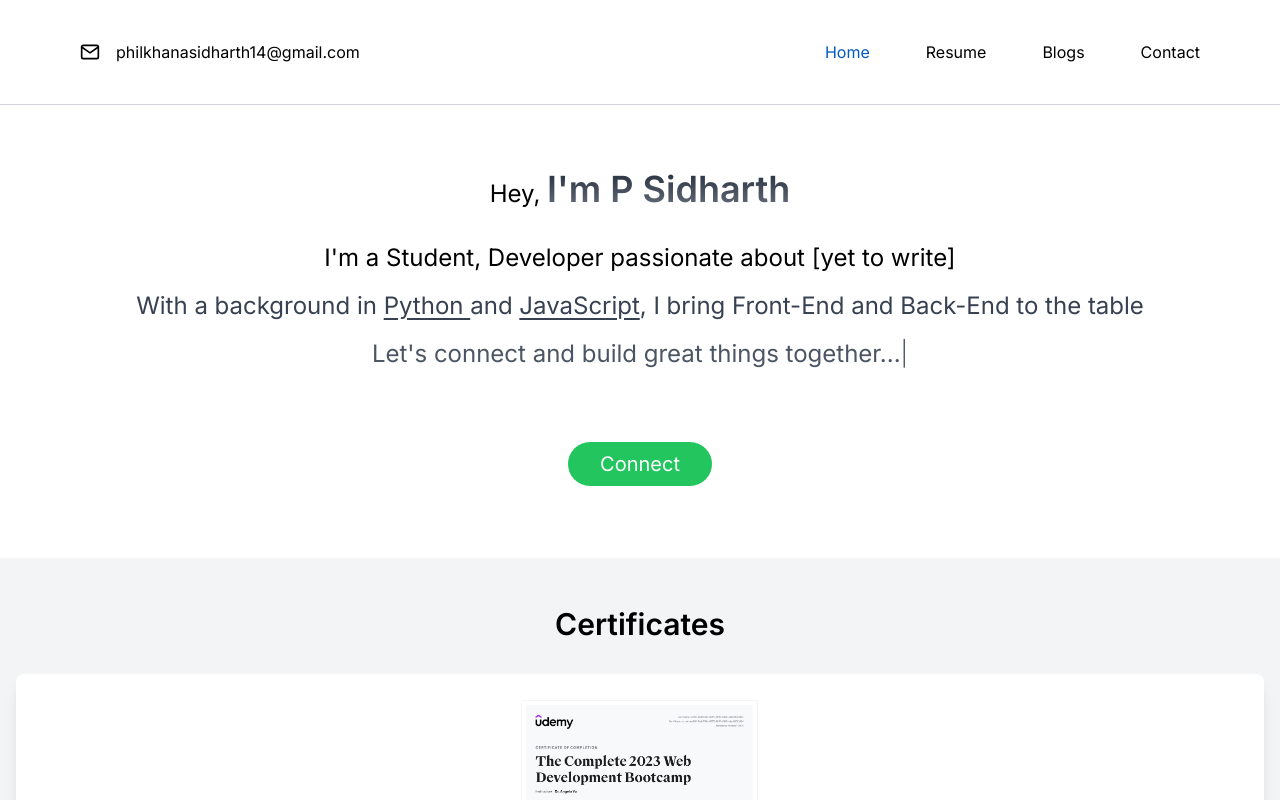
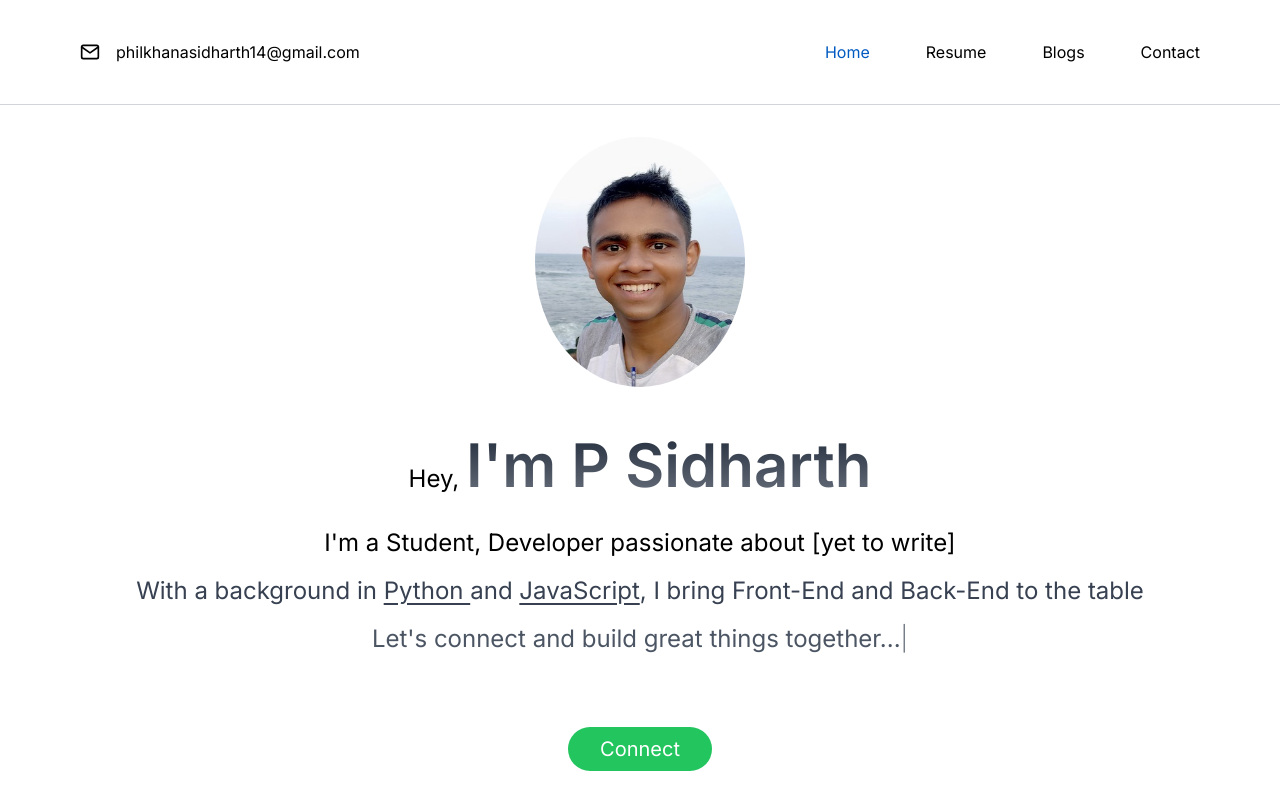
Before and after one commit to psidh/Domain, a Next.js app: page / in a window 1280 px wide. Shown: the top 800 px of the page. Built offline with nearby package versions, Linux system fonts and the light colour scheme.

Commit message:
pfp added

```diff
--- a/src/app/components/Achievements.js
+++ b/src/app/components/Achievements.js
@@ -10,7 +10,7 @@ const Achievements = () => {
     dots: true,
     infinite: true,
     speed: 500,
-    slidesToShow: 1,
+    slidesToShow: 2,
     slidesToScroll: 1,
   };
 
--- a/src/app/components/TopIntro.js
+++ b/src/app/components/TopIntro.js
@@ -2,6 +2,7 @@
 
 "use client";
 import React from "react";
+import Image from "next/image";
 import styled, { createGlobalStyle } from "styled-components";
 
 // Create a global style that applies Ambit font to all text elements
@@ -28,10 +29,21 @@ const TopIntro = () => {
     <div className="bg-white dark:bg-black">
     <main>
       <GlobalStyle />
+      <div className="pt-8 px-4 flex justify-center items-center">
+        <Image
+          src="/images/pfp.jpg"
+          width={200}
+          height={300}
+          alt="author image"
+          className="w-[210px] h-[250px] rounded-full"
+          priority // Adding the "priority" property
+          layout="fixed" // Specify layout to maintain aspect ratio
+        />
+      </div>
       <section className="flex flex-col justify-center items-center pt-8 pb-8 px-4 lg:px-18">
-        <h2 className="md:text-2xl text-4xl font-semibold mt-8">
+        <h2 className="md:text-2xl text-4xl font-semibold mt-4">
           <span className="md:text-2xl text-xl font-normal">Hey, </span>
-          <span className="font-semibold md:text-4xl text-3xl
+          <span className="font-semibold md:text-6xl text-4xl
           text-transparent bg-clip-text
            bg-gradient-to-b from-gray-800 to-gray-500
            dark:bg-gradient-to-t
```
Also changed, not shown: public/images/pfp.jpg (added).
